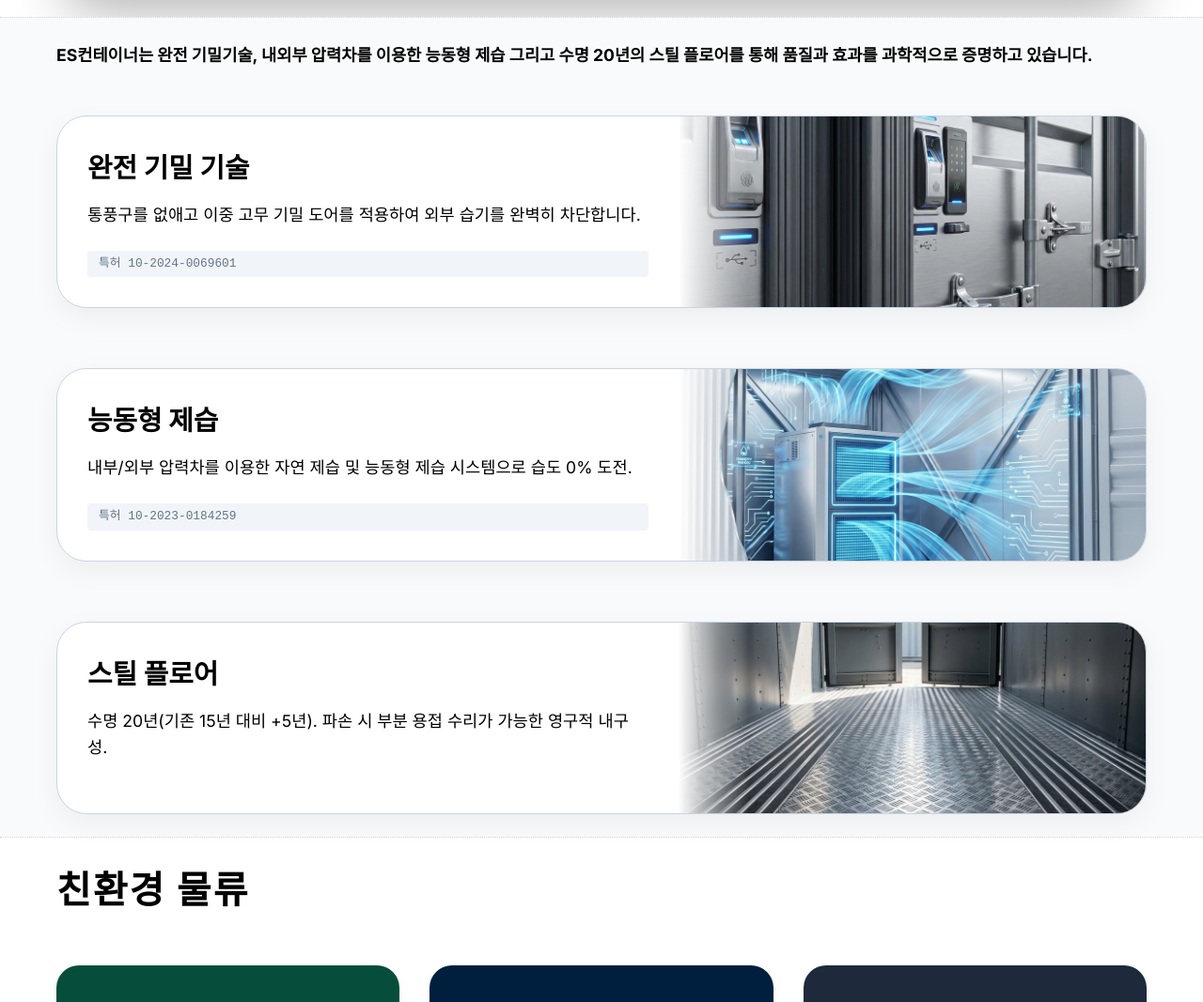
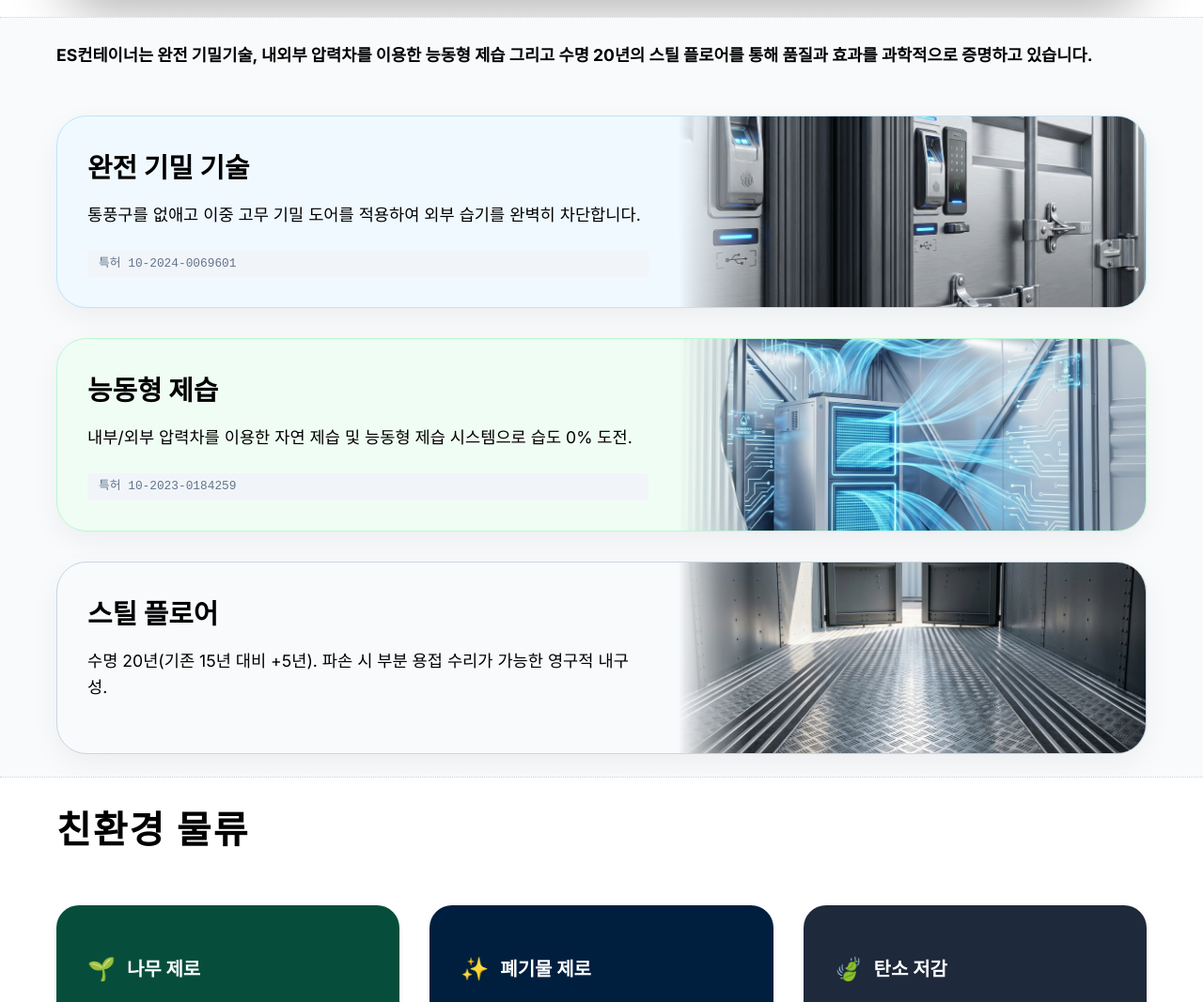
Before and after one commit to toylab-AI/shin-jo, a plain HTML site: page index.html in a window 1280 px wide. Shown: the part 2040-3107 px from the top of the page at 94% size. Drawn offline with Linux system fonts and the light colour scheme.

Commit message:
style: reduce tech card gap and update backgrounds

```diff
--- a/index.html
+++ b/index.html
@@ -12,7 +12,7 @@
     <link
         href="https://fonts.googleapis.com/css2?family=Inter:wght@300;400;600;700&family=Outfit:wght@500;700&family=Noto+Sans+SC:wght@400;700&display=swap"
         rel="stylesheet">
-    <link rel="stylesheet" href="style.css?v=1.7">
+    <link rel="stylesheet" href="style.css?v=1.8">
     <script src="https://kit.fontawesome.com/a076d05399.js" crossorigin="anonymous"></script>
 </head>
 
@@ -164,7 +164,7 @@
                 이용한 능동형 제습 그리고 수명 20년의 스틸
                 플로어를 통해 품질과 효과를 과학적으로 증명하고 있습니다.</p>
             <div class="tech-grid">
-                <div class="tech-card">
+                <div class="tech-card card-seal">
                     <div class="tech-content">
                         <h3 data-i18n="tech-1-t">완전 기밀 기술</h3>
                         <p data-i18n="tech-1-d">통풍구를 없애고 이중 고무 기밀 도어를 적용하여 외부 습기를 완벽히 차단합니다.</p>
@@ -174,7 +174,7 @@
                         <img src="tech_sealing_door.png" alt="Airtight Sealing Technology">
                     </div>
                 </div>
-                <div class="tech-card">
+                <div class="tech-card card-dry">
                     <div class="tech-content">
 
                         <h3 data-i18n="tech-2-t">능동형 제습</h3>
@@ -185,7 +185,7 @@
                         <img src="tech_dehumidification_system.png" alt="Active Dehumidification System">
                     </div>
                 </div>
-                <div class="tech-card">
+                <div class="tech-card card-steel">
                     <div class="tech-content">
 
                         <h3 data-i18n="tech-3-t">스틸 플로어</h3>
--- a/style.css
+++ b/style.css
@@ -788,7 +788,7 @@ ul {
 .tech-grid {
     display: flex;
     flex-direction: column;
-    gap: 4rem;
+    gap: 2rem;
 }
 
 .tech-card {
@@ -801,6 +801,25 @@ ul {
     overflow: hidden;
     transition: all 0.4s cubic-bezier(0.4, 0, 0.2, 1);
     box-shadow: 0 10px 30px rgba(0, 0, 0, 0.05);
+}
+
+/* Tech Card Thematic Backgrounds */
+.tech-card.card-seal {
+    background: #f0f9ff;
+    /* Light Sky Blue - Water Protection */
+    border-color: #bae6fd;
+}
+
+.tech-card.card-dry {
+    background: #f0fdf4;
+    /* Light Green - Natural/Clean Air */
+    border-color: #bbf7d0;
+}
+
+.tech-card.card-steel {
+    background: #f8fafc;
+    /* Light Slate - Steel/Durability */
+    border-color: #cbd5e1;
 }
 
 .tech-card:hover {
```
